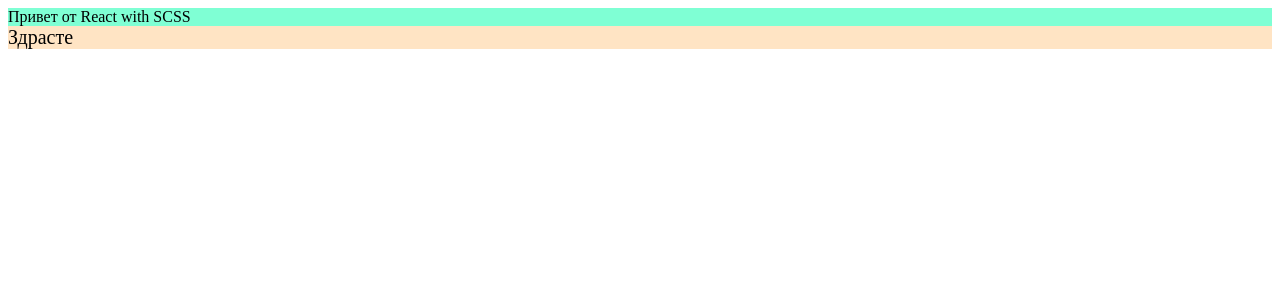
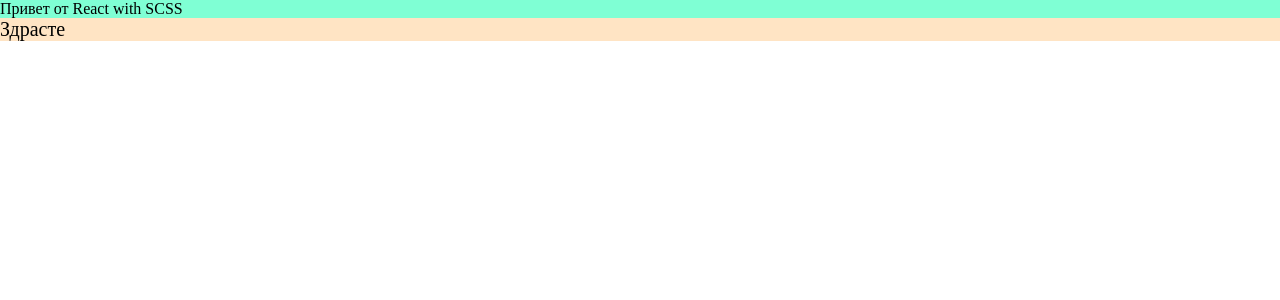
Before and after one commit to vas-git-00/miniCRM, a React (Vite) app: page / in a window 1280 px wide. Shown: the top 300 px of the page. Built offline with nearby package versions, Linux system fonts and the light colour scheme.

Commit message:
fix bags

```diff
--- a/src/main.jsx
+++ b/src/main.jsx
@@ -1,6 +1,7 @@
 import { StrictMode } from 'react'
 import { createRoot } from 'react-dom/client'
 import App from './App.jsx'
+import './main.scss'
 
 createRoot(document.getElementById('root')).render(
   <StrictMode>
--- /dev/null
+++ b/src/main.scss
@@ -0,0 +1,5 @@
+*{
+  margin: 0;
+  padding: 0;
+  box-sizing: border-box;
+}
```
